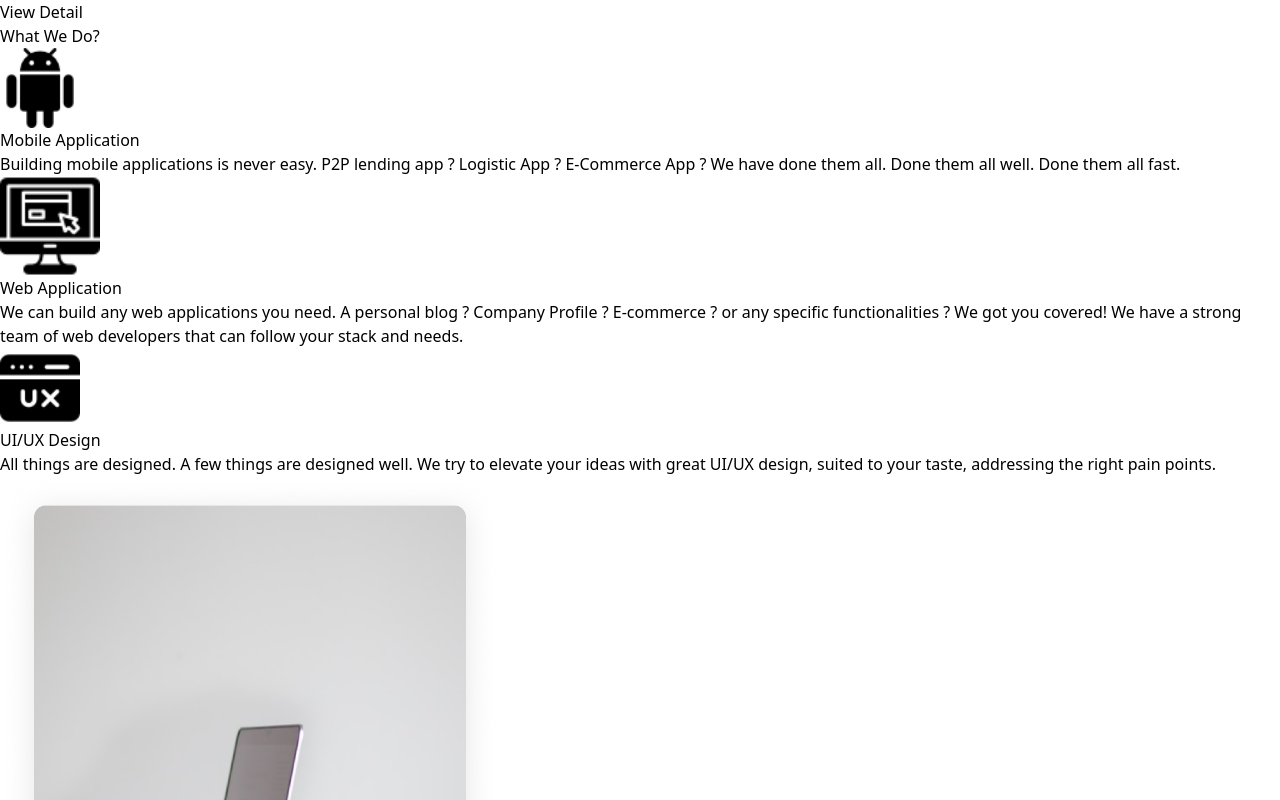
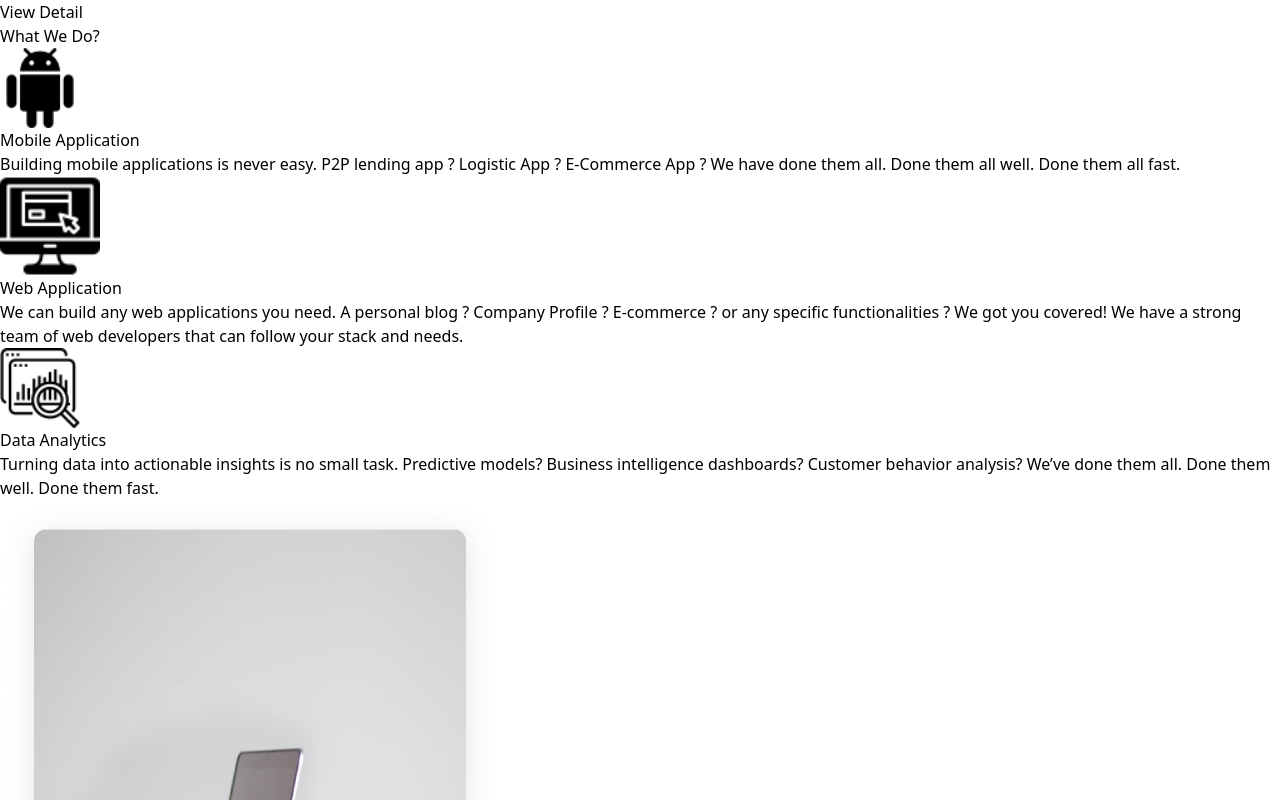
Before and after one commit to AFAP2003/companyProfile, a Next.js app: page / in a window 1280 px wide. Shown: the part 1822-2622 px from the top of the page. Built offline with nearby package versions, Linux system fonts and the light colour scheme; no server answers.

Commit message:
feat:update

```diff
--- a/src/app/components/product.tsx
+++ b/src/app/components/product.tsx
@@ -1,4 +1,5 @@
 import Image from "next/image"
+import Link from "next/link"
 
 
 export default function Product() {
@@ -9,11 +10,11 @@ export default function Product() {
                 <Image src="/product-section.png" width={500} height={500} alt="" />
 
                 {/* Button positioned at the top right corner */}
-                <button
+                <Link  href='/products'
                     className="absolute top-[29px] right-[34px] bg-white text-black px-4 py-2 rounded "
                 >
                     View Detail
-                </button>
+                </Link>
             </div>
             <div className="sm:max-w-[350px]">
                 <span className="text-[40px] font-bold ml-[25px] flex justify-center sm:justify-start">What We Do?</span>
@@ -48,14 +49,12 @@ export default function Product() {
                 </div>
                 <div className="flex gap-2">
                     <div className="relative top-1">
-                    <Image src="/user-experience.png" width={80} height={80} alt="" />
+                    <Image src="/data.png" width={80} height={80} alt="" />
 
                     </div>
                   <div>
-                  <span className="font-bold">UI/UX Design</span>
-                    <p>All things are designed. A few things are designed well.
-                        We try to elevate your ideas with great UI/UX design,
-                        suited to your taste, addressing the right pain points.</p>
+                  <span className="font-bold">Data Analytics</span>
+                    <p>Turning data into actionable insights is no small task. Predictive models? Business intelligence dashboards? Customer behavior analysis? We’ve done them all. Done them well. Done them fast.</p>
                   </div>
                 </div>
                </div>
```
Also changed, not shown: public/data.png (added).
